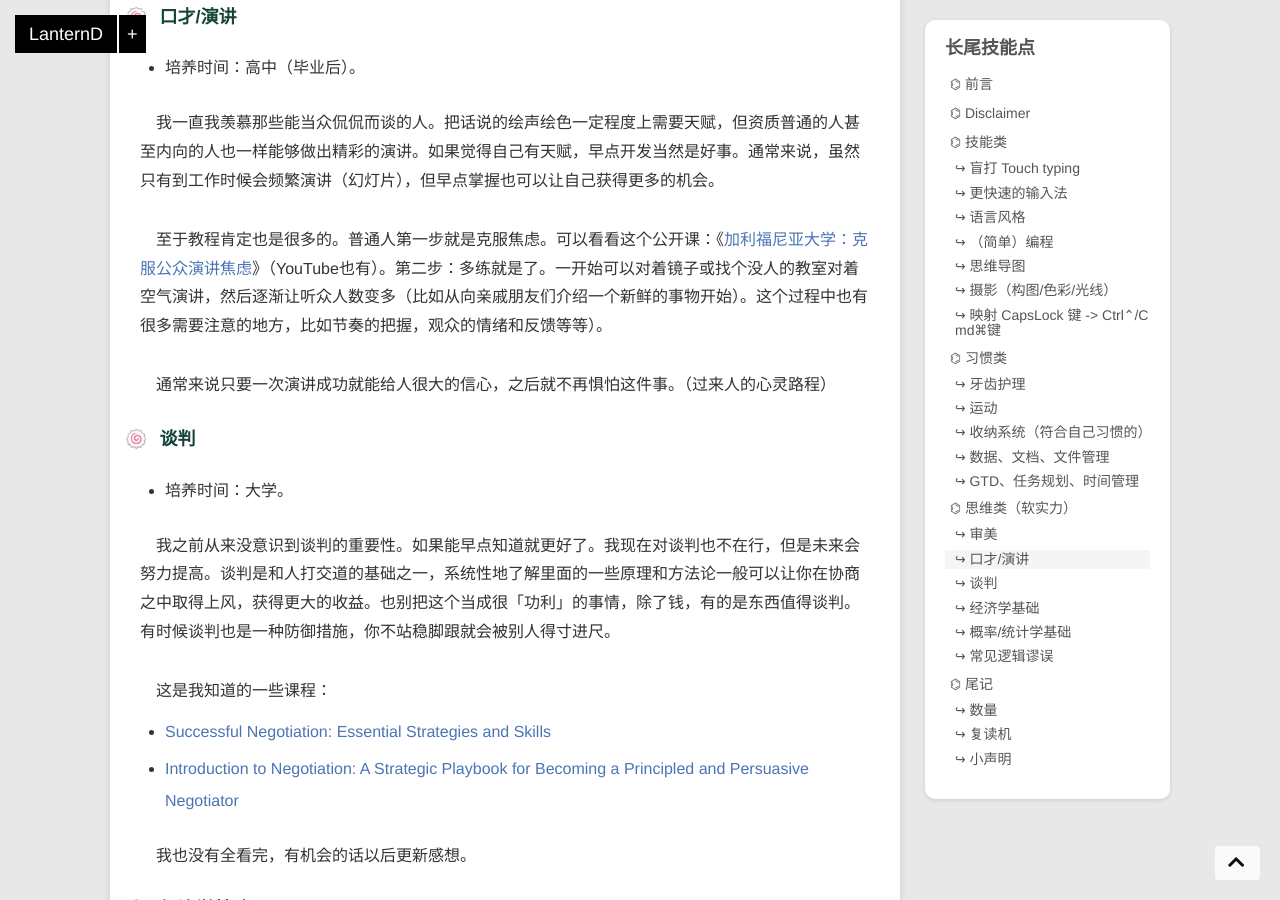
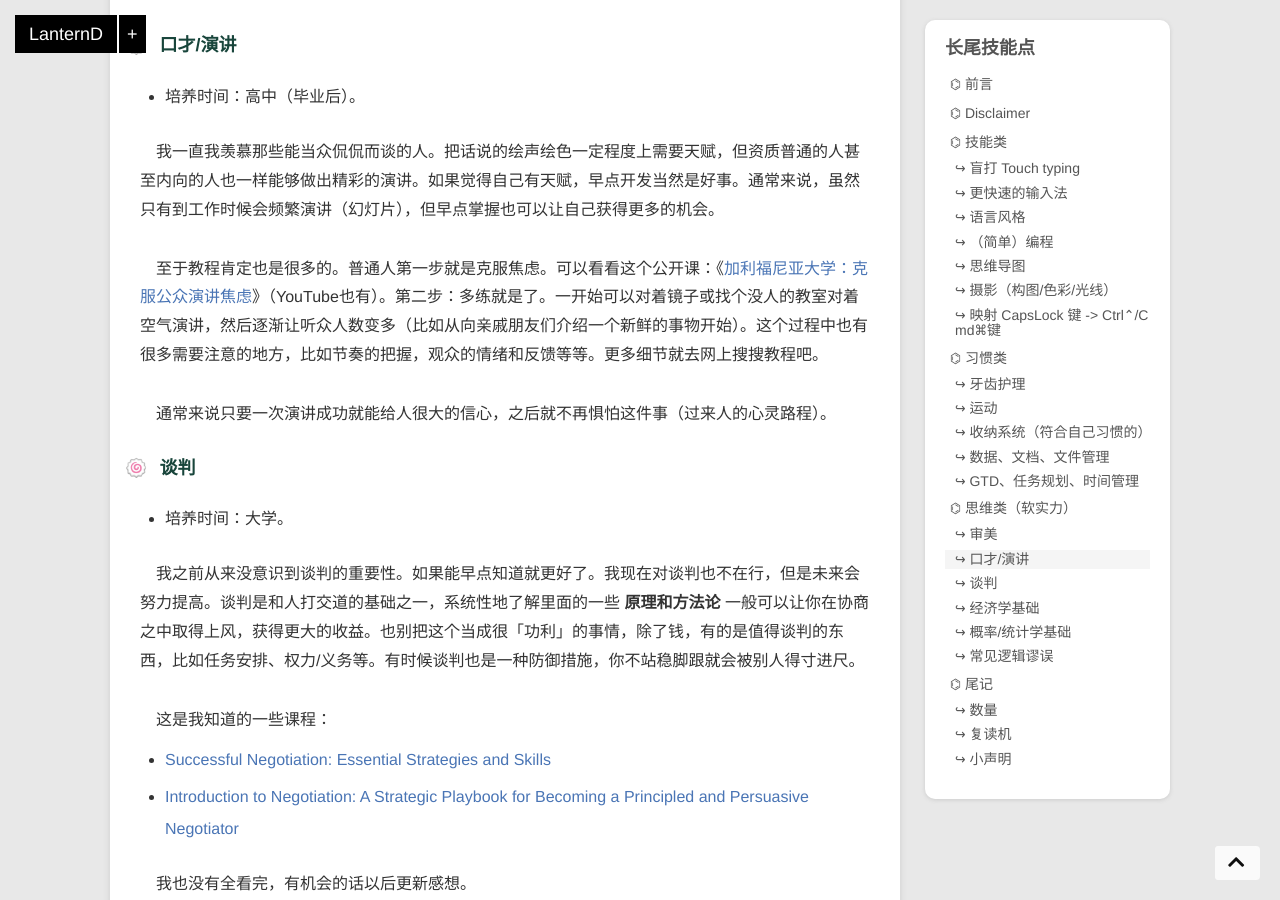
Before and after one commit to LanternD/lanternd.github.io, a Jekyll site: the page built from blog/_posts/2020-10-16-long-tailed-skill-set.md, in a window 1280 px wide and 900 px high, scrolled down 10246 px. Built offline with Jekyll 4.4.1, drawn with Linux system fonts in a browser that asks for light colours; nearby versions of some CDN libraries; comment, search, counter and statistics services are not loaded; some of the changed text lies outside the part shown.

Commit message:
update post: long tail skills

```diff
--- a/blog/_posts/2020-10-16-long-tailed-skill-set.md
+++ b/blog/_posts/2020-10-16-long-tailed-skill-set.md
@@ -52,11 +52,11 @@ date: 2020-10-16 10:35:23
 
 -   学习阶段：小学。
 
-　输入法是针对中文而言的。考虑到使用人数，参考的基准（Baseline）是全拼输入法。更快的输入法是双拼或者五笔（别的更小众的就不考虑了）。
+　输入法是针对中文而言的。考虑到使用人数，参考的基准（Baseline）是全拼输入法。而更快的输入法是双拼或者五笔（别的更小众的就不考虑了）。
 
 　在学习了拼音、掌握了全拼输入法之后，我们就可以学习更快的输入法了。
 
--   双拼：《[被成功安利了双拼](../shed-the-light-on-shuangpin/)》、《[做少数派中的少数派：双拼输入快速入门](https://sspai.com/post/32809)》
+-   双拼：《[被成功安利了双拼](../shed-the-light-on-shuangpin/)》（我之前的日志）、《[做少数派中的少数派：双拼输入快速入门](https://sspai.com/post/32809)》
 -   五笔：参考少数派的文章，或者自己搜。
 
 　这种东西起步时间越晚就越难捡起来。就比如我现在，虽然知道五笔输入会有更高的效率，但是我也不会去学了。而且学得越晚就越容易感受到挫折。所以从小培养，势在必行。
@@ -147,7 +147,7 @@ date: 2020-10-16 10:35:23
 
 -   养成阶段：幼儿园/小学。
 
-　这是一个从小就该培养的意识。有句话说得好：如果没有培养护牙的习惯的话，以后自己的牙齿的样子就会和爸妈的样子相似。因为家庭就是牙齿护理的习惯养成的天然环境。诚然，不少人父母的牙可能也挺好的，但是对于老一辈人，牙齿护理并不是优先级很高的事情，所以问题多的牙也数不清。
+　这是一个从小就该培养的意识。有句话说得好：如果没有培养护牙的习惯的话，以后自己的牙齿的样子就会和爸妈的样子相似。因为家庭就是牙齿护理的习惯养成的天然环境。诚然，不少人父母的牙可能也挺好的，但是对于老一辈人，牙齿护理并不是优先级很高的事情，所以口腔问题多的数不清。而其实护理牙齿并不复杂，花一点时间学会就能受益终身。
 
 　具体细节看我以前写的文章吧：《[记录一些口腔护理习惯](../my-oral-hygiene-cheatsheet/)》。
 
@@ -273,15 +273,15 @@ date: 2020-10-16 10:35:23
 
 　我一直我羡慕那些能当众侃侃而谈的人。把话说的绘声绘色一定程度上需要天赋，但资质普通的人甚至内向的人也一样能够做出精彩的演讲。如果觉得自己有天赋，早点开发当然是好事。通常来说，虽然只有到工作时候会频繁演讲（幻灯片），但早点掌握也可以让自己获得更多的机会。
 
-　至于教程肯定也是很多的。普通人第一步就是克服焦虑。可以看看这个公开课：《[加利福尼亚大学：克服公众演讲焦虑](http://open.163.com/newview/movie/courseintro?newurl=%2Fspecial%2Fopencourse%2Fovercoming.html)》（YouTube也有）。第二步：多练就是了。一开始可以对着镜子或找个没人的教室对着空气演讲，然后逐渐让听众人数变多（比如从向亲戚朋友们介绍一个新鲜的事物开始）。这个过程中也有很多需要注意的地方，比如节奏的把握，观众的情绪和反馈等等）。
+　至于教程肯定也是很多的。普通人第一步就是克服焦虑。可以看看这个公开课：《[加利福尼亚大学：克服公众演讲焦虑](http://open.163.com/newview/movie/courseintro?newurl=%2Fspecial%2Fopencourse%2Fovercoming.html)》（YouTube也有）。第二步：多练就是了。一开始可以对着镜子或找个没人的教室对着空气演讲，然后逐渐让听众人数变多（比如从向亲戚朋友们介绍一个新鲜的事物开始）。这个过程中也有很多需要注意的地方，比如节奏的把握，观众的情绪和反馈等等。更多细节就去网上搜搜教程吧。
 
-　通常来说只要一次演讲成功就能给人很大的信心，之后就不再惧怕这件事。（过来人的心灵路程）
+　通常来说只要一次演讲成功就能给人很大的信心，之后就不再惧怕这件事（过来人的心灵路程）。
 
 ### 谈判
 
 -   培养时间：大学。
 
-　我之前从来没意识到谈判的重要性。如果能早点知道就更好了。我现在对谈判也不在行，但是未来会努力提高。谈判是和人打交道的基础之一，系统性地了解里面的一些原理和方法论一般可以让你在协商之中取得上风，获得更大的收益。也别把这个当成很「功利」的事情，除了钱，有的是东西值得谈判。有时候谈判也是一种防御措施，你不站稳脚跟就会被别人得寸进尺。
+　我之前从来没意识到谈判的重要性。如果能早点知道就更好了。我现在对谈判也不在行，但是未来会努力提高。谈判是和人打交道的基础之一，系统性地了解里面的一些 **原理和方法论** 一般可以让你在协商之中取得上风，获得更大的收益。也别把这个当成很「功利」的事情，除了钱，有的是值得谈判的东西，比如任务安排、权力/义务等。有时候谈判也是一种防御措施，你不站稳脚跟就会被别人得寸进尺。
 
 　这是我知道的一些课程：
 
@@ -347,4 +347,6 @@ date: 2020-10-16 10:35:23
 
 ### 小声明
 
-　同时我发现，每个小结都可以作为一个独立的日志扩展开，具体说说我如何实现。所以这个日志的内容可能会变。如果未来有独立完整的日志，我就直接把链接放进来就好了，同时删除对应的内容。
+　同时我发现，每个小节都可以作为一个独立的日志扩展开，具体说说我如何实现。所以这个日志的内容可能会变。如果未来有独立完整的日志，我就直接把链接放进来就好了，同时删除对应的内容。
+
+　这个日志会不定期添加新内容，大家如果有想法，欢迎留言告诉我。
```
Also changed, not shown: other parts of blog/_posts/2020-10-16-long-tailed-skill-set.md (+2 -2 lines).
